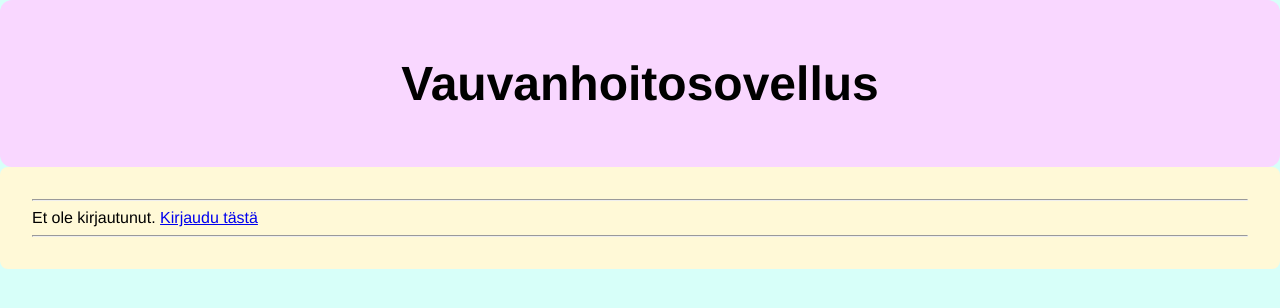
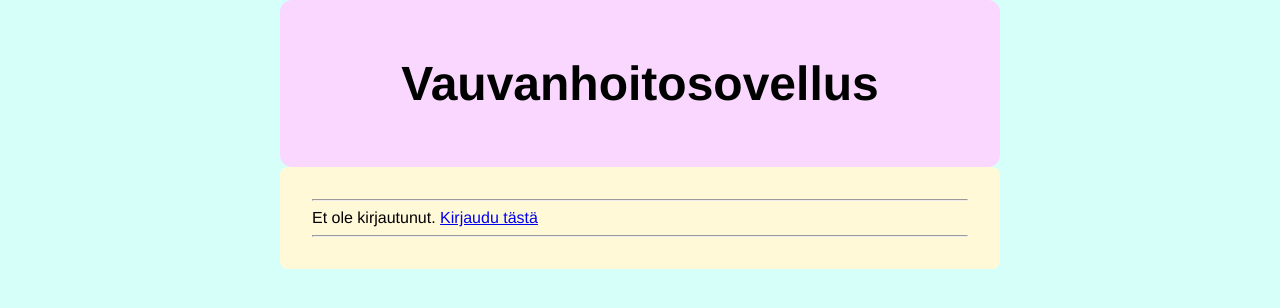
Before and after one commit to sonjamadetoja/tks_harjoitustyo, a Flask app: page /add in a window 1280 px wide. Shown: the top 308 px of the page. Run offline with Flask 2, Linux system fonts and the light colour scheme.

Commit message:
Restore max-width from main.css

```diff
--- a/static/main.css
+++ b/static/main.css
@@ -1,5 +1,6 @@
 body {
     margin: auto;
+    max-width: 45em;
     font-family: 'Helvetica', 'Arial', sans-serif;
     background:  #d7fff9;
 }
```
